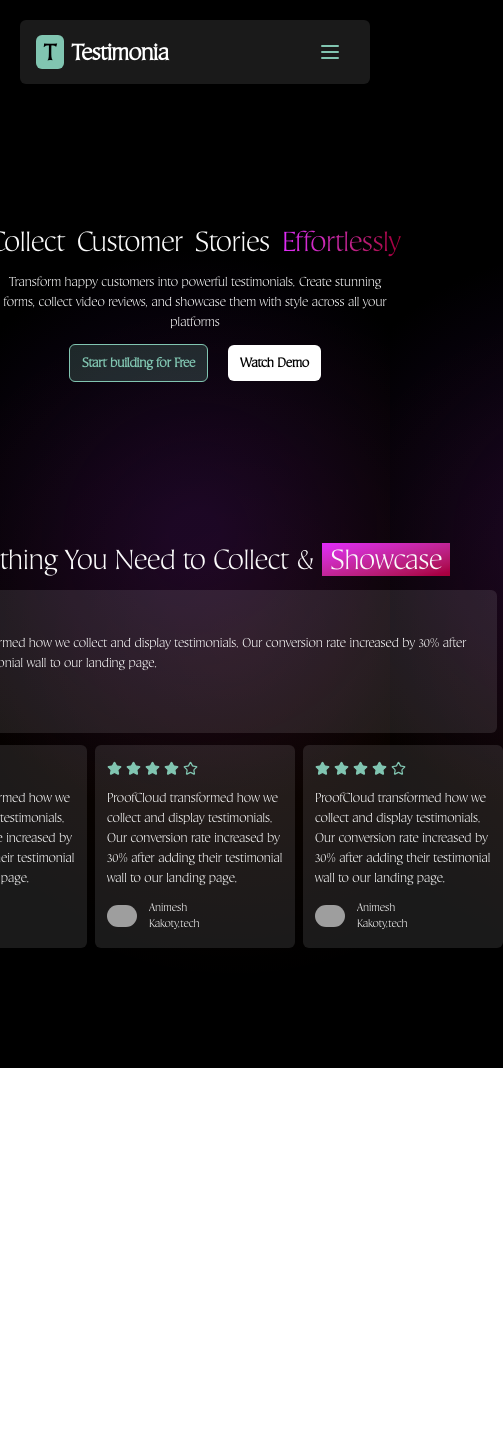
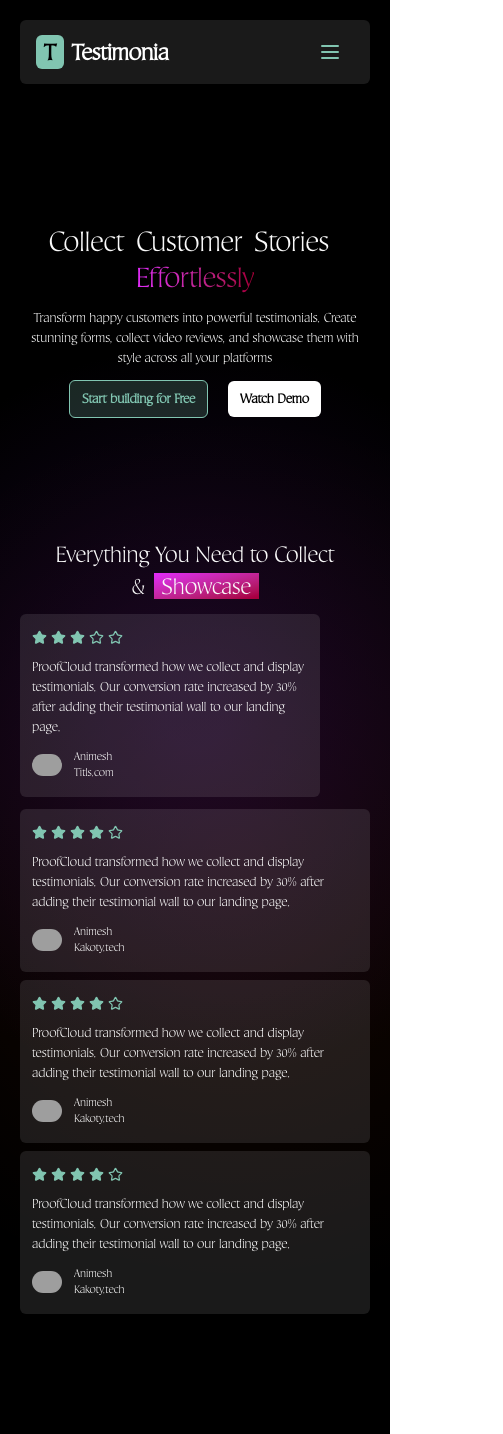
Before and after one commit to kakotyanimesh/Vouchly, a Next.js app: page / in a window 390 px wide. Shown: the whole page, 503 px wide, since content can reach past the window. Before the commit the page ends 1068 px from the top, so only its background shows below. Built offline with nearby package versions, Linux system fonts and the light colour scheme; grey boxes are pictures that could not be loaded.

Commit message:
fixed mobile

```diff
--- a/src/components/landingpage/landingbody.tsx
+++ b/src/components/landingpage/landingbody.tsx
@@ -19,7 +19,7 @@ export const LandingHeader = () => {
         y : 0
     }
     return (
-        <div className="flex justify-center md:my-40 m-30 items-center text-center flex-col md:gap-5 gap-3">
+        <div className="flex justify-center md:my-40 mt-30 mb-20 items-center text-center flex-col md:gap-5 gap-3">
             <h1 className="md:text-6xl text-3xl">
                 {
                     headLine.split(" ").map((w, index) => (
@@ -30,6 +30,7 @@ export const LandingHeader = () => {
                         key={index} className="mr-3">{w}</motion.span>
                     ))
                 }
+                <br className="md:hidden flex"/>
                 <motion.span
                 initial={initial}
                 animate={animate}
--- a/src/components/landingpage/reviewdiv.tsx
+++ b/src/components/landingpage/reviewdiv.tsx
@@ -5,8 +5,8 @@ import { TextReviewOne } from "../ui/testimonialscomponents/textreviewone"
 
 export const Reviewdiv = () => {
     return (
-        <div className="space-y-3 mb-30">
-            <h1 className="md:text-4xl text-3xl">
+        <div className="space-y-3 mb-30 ">
+            <h1 className="md:text-4xl text-2xl">
               Everything You Need to
               Collect &
               <span className="bg-gradient-to-br from-fuchsia-500 to-rose-800 px-2  ml-2">Showcase</span>
@@ -18,7 +18,7 @@ export const Reviewdiv = () => {
             transition={{duration : 0.5, ease : "linear"}}
             >
                 <TextReviewOne
-                className="w-[610px]"
+                className="md:w-[610px] w-[300px]"
                 textReview="ProofCloud transformed how we collect and display testimonials. Our conversion rate increased by 30% after adding their testimonial wall to our landing page."
                 starts={3}
                 username="Animesh"
@@ -26,11 +26,11 @@ export const Reviewdiv = () => {
                 imageSrc="https://i.pinimg.com/736x/22/c9/fd/22c9fd09af9b520ca3678e441be77723.jpg"
                 />
             </motion.div>
-            <div className="flex flex-row gap-2">
+            <div className="flex md:flex-row flex-col gap-2">
               {
                 LandingReviews.map((r, index) => (
                   <TextReviewOne
-                  className="w-[200px]"
+                  className="md:w-[200px] w-full"
                   textReview={r.textReview} userCompany={r.userCompany} username={r.username} imageSrc={r.imageSrc} starts={r.starts} key={index}/>
                 ))
               }
```
